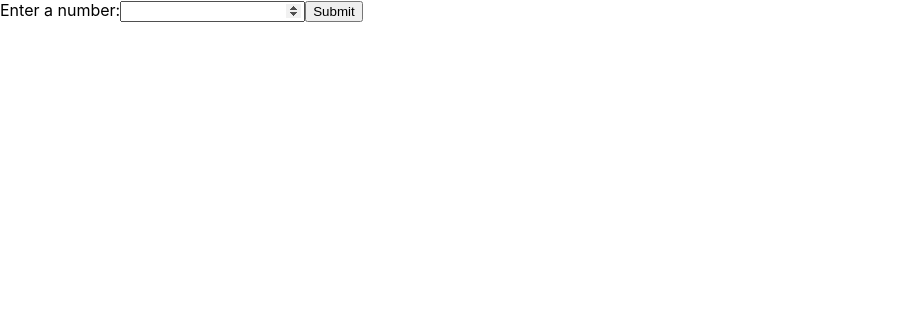
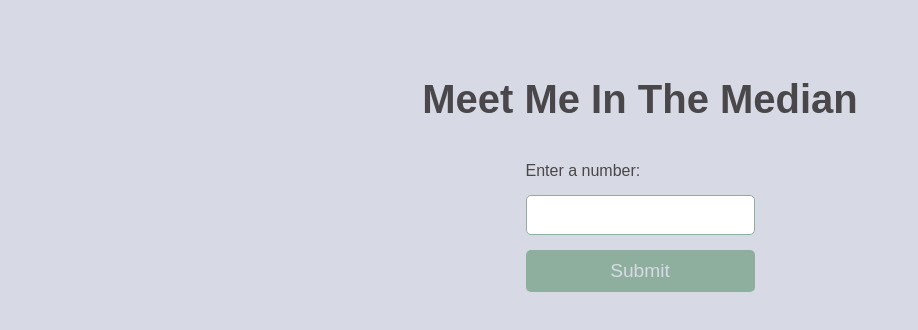
Before and after one commit to mwraich/Meet-Me-In-The-Median, a React (Create React App) app in the folder client/: page / in a window 1280 px wide. Shown: the top 330 px of the page, without its empty margins (0-918 px from the left). Built offline with nearby package versions, Linux system fonts and the light colour scheme.

Commit message:
Add styling

```diff
--- a/client/src/App.css
+++ b/client/src/App.css
@@ -1,38 +1,87 @@
-.App {
+:root {
+	--primary: rgba(37, 33, 33, 0.797);
+	--light: #d7dae5;
+	--highlight: #a6d8d4;
+	--accent: #8eaf9d;
+	--darkerAccent: #6b7d7d;
+	--error: #d82b2b;
+	--base-font-size: 1.2rem;
+	--small-font-size: 1rem;
+	--medium-font-size: 1.8rem;
+	--large-font-size: 2.5rem;
+}
+
+body {
+	font-family: Arial, sans-serif;
+	background-color: var(--light);
+	color: var(--primary);
+}
+
+.center {
+	display: flex;
+	flex-direction: column;
+	align-items: center;
+	margin-top: 50px;
+}
+
+h1 {
+	font-size: var(--large-font-size);
+	margin-bottom: 40px;
 	text-align: center;
 }
 
-.App-logo {
-  height: 40vmin;
-  pointer-events: none;
+h2 {
+	font-size: var(--medium-font-size);
+	margin-bottom: 10px;
 }
 
-@media (prefers-reduced-motion: no-preference) {
-  .App-logo {
-    animation: App-logo-spin infinite 20s linear;
-  }
+p {
+	font-size: var(--base-font-size);
 }
 
-.App-header {
-  background-color: #282c34;
-  min-height: 100vh;
+/* FORM STYLING STARTS */
+form {
 	display: flex;
 	flex-direction: column;
 	align-items: center;
-  justify-content: center;
-  font-size: calc(10px + 2vmin);
-  color: white;
+	margin-bottom: 30px;
 }
 
-.App-link {
-  color: #61dafb;
+label {
+	display: flex;
+	flex-direction: column;
 }
 
-@keyframes App-logo-spin {
-  from {
-    transform: rotate(0deg);
+input {
+	font-size: var(--small-font-size);
+	padding: 10px;
+	border: 1px solid var(--accent);
+	border-radius: 5px;
+	width: 100%;
+	max-width: 300px;
+	box-sizing: border-box;
+	margin: 15px 0px;
 }
-  to {
-    transform: rotate(360deg);
+input:focus {
+	outline: none;
+	border-color: var(--darkerAccent);
 }
+button {
+	font-size: var(--base-font-size);
+	padding: 10px 20px;
+	background-color: var(--accent);
+	color: var(--light);
+	border: none;
+	border-radius: 5px;
+	cursor: pointer;
+	transition: 0.3s ease;
 }
+
+button:hover {
+	background-color: var(--darkerAccent);
+}
+.error {
+	color: var(--error);
+}
+
+/* FORM STYLING ENDS */
--- a/client/src/App.js
+++ b/client/src/App.js
@@ -23,8 +23,10 @@ function App() {
 				// not a number, or a negative number
 				const data = await response.json();
 				setError(data.error);
+				setResult(null);
 			} else {
 				setError('An error occurred while processing your request.');
+				setResult(null);
 			}
 		} catch (error) {
 			console.error('Error fetching result:', error);
@@ -32,8 +34,9 @@ function App() {
 		}
 	};
 	return (
-		<div>
-			<form onSubmit={handleSubmit}>
+		<div className="center">
+			<h1>Meet Me In The Median</h1>
+			<form className='medianForm' onSubmit={handleSubmit}>
 				<label>
 					Enter a number:
 					<input
@@ -44,8 +47,14 @@ function App() {
 					<button type="submit">Submit</button>
 				</label>
 			</form>
-			{result !== null && <p>Result: {result.join(', ')}</p>}
-			{error !== null && <p>{error}</p>}
+			{result !== null && (
+				<div>
+					<h2>Your Median is: </h2>
+
+					<p>Result: {result.length > 0 ? result.join(', ') : 'No Median'}</p>
+				</div>
+			)}
+			{error !== null && <p className="error">{error}</p>}
 		</div>
 	);
 }
```
Lines whose indentation alone changed are shown as unchanged.
